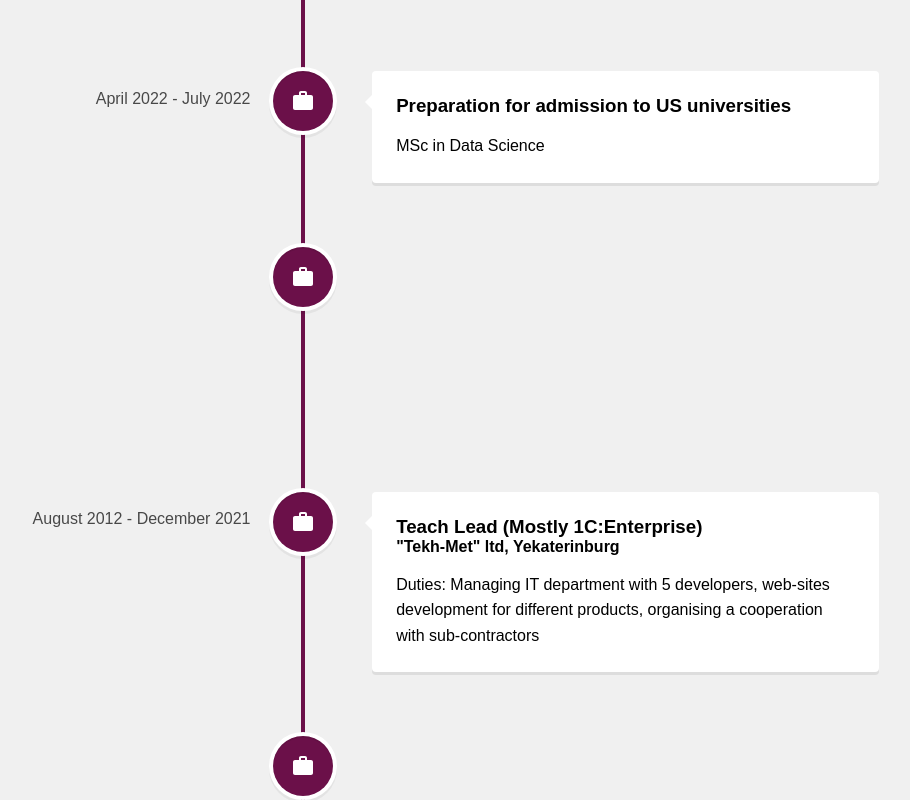
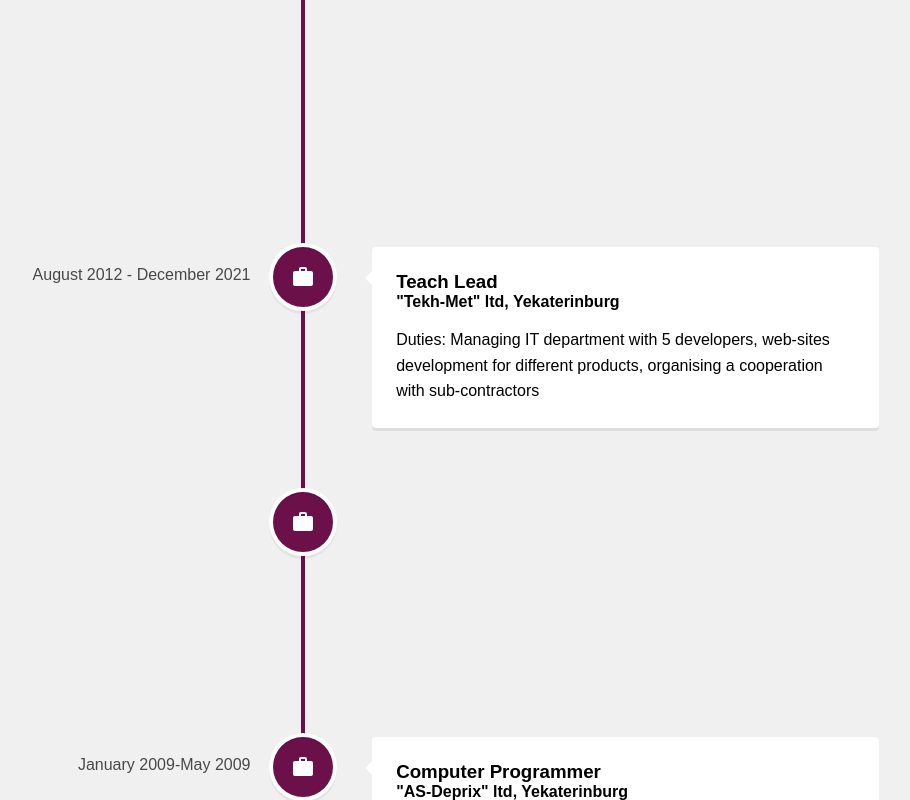
Before and after one commit to RA404/-react-portfolio, a React (Create React App) app: page /#/experience in a window 1280 px wide. Shown: the part 280-1080 px from the top of the page, without its empty margins (337-1247 px from the left). Built offline with nearby package versions, Linux system fonts and the light colour scheme.

Commit message:
change experience page and download file

```diff
--- a/src/pages/Experience.js
+++ b/src/pages/Experience.js
@@ -17,34 +17,18 @@ function Experience() {
 
         <VerticalTimelineElement
           className='vertical-timeline-element--work'
-          date='August 2022 - until now'
+          date='January 2022 - Present'
           iconStyle={{ background: '#6B1049', color: '#fff' }}
           icon={<WorkIcon />}
         >
-          <h3 className='vertical-timeline-element-title'>Web-Developer</h3>
-          <h4 className='vertical-timeline-element-subtitle'>Freelance</h4>
-          <p>Duties: Web-sites development, creating telegram bots, working with api and backend services</p>
-        </VerticalTimelineElement>
-
-        <VerticalTimelineElement
-          className='vertical-timeline-element--work'
-          date='April 2022 - July 2022'
-          iconStyle={{ background: '#6B1049', color: '#fff' }}
-          icon={<WorkIcon />}
-        >
-          <h3 className='vertical-timeline-element-title'>Preparation for admission to US universities</h3>
-          <p>MSc in Data Science</p>
-        </VerticalTimelineElement>
-
-        <VerticalTimelineElement
-          className='vertical-timeline-element--work'
-          date='January 2022 - March 2022'
-          iconStyle={{ background: '#6B1049', color: '#fff' }}
-          icon={<WorkIcon />}
-        >
-          <h3 className='vertical-timeline-element-title'>Teach Lead</h3>
-          <h4 className='vertical-timeline-element-subtitle'>"Talk-ed" ltd, Yekaterinburg</h4>
-          <p>Duties: MVP and IT architecture development, assembling the team of developers, code review, product technical refinement and technical support.</p>
+          <h3 className='vertical-timeline-element-title'>Full Stack Web Developer</h3>
+          <h4 className='vertical-timeline-element-subtitle'>OnPageConversion (Vaughan, Canada)</h4>
+          <p><b>Stack:</b> JavaScript, ReactJS, Python, Django, DRF, NodeJS, html/css</p>
+          <ul>
+            <li>Built the "Talk-ed" an MVP project for education technologies from scratch</li>
+            <li>Redesign of a web application for financial services, taking into account the modern technology stack, which increased the number of customer transactions by 15%</li>
+            <li>Successfully optimized the company's web application for greatest performance, which reduced the load on the server by 20%</li>
+          </ul>
         </VerticalTimelineElement>
 
         <VerticalTimelineElement
@@ -53,7 +37,7 @@ function Experience() {
           iconStyle={{ background: '#6B1049', color: '#fff' }}
           icon={<WorkIcon />}
         >
-          <h3 className='vertical-timeline-element-title'>Teach Lead (Mostly 1C:Enterprise)</h3>
+          <h3 className='vertical-timeline-element-title'>Teach Lead</h3>
           <h4 className='vertical-timeline-element-subtitle'>"Tekh-Met" ltd, Yekaterinburg</h4>
           <p>
             Duties: Managing IT department with 5 developers, web-sites development for different products, organising a cooperation with sub-contractors
@@ -66,7 +50,7 @@ function Experience() {
           iconStyle={{ background: '#6B1049', color: '#fff' }}
           icon={<WorkIcon />}
         >
-          <h3 className='vertical-timeline-element-title'>Computer Programmer (1C:Enterprise)</h3>
+          <h3 className='vertical-timeline-element-title'>Computer Programmer</h3>
           <h4 className='vertical-timeline-element-subtitle'>"Kloss Services Corporation" ltd, Yekaterinburg</h4>
           <p>
           Duties: New software development, updating of the existing software according to the customer's needs, technical tasks writing and completion.
@@ -79,7 +63,7 @@ function Experience() {
           iconStyle={{ background: '#6B1049', color: '#fff' }}
           icon={<WorkIcon />}
         >
-          <h3 className='vertical-timeline-element-title'>Computer Programmer (1C:Enterprise)</h3>
+          <h3 className='vertical-timeline-element-title'>Computer Programmer</h3>
           <h4 className='vertical-timeline-element-subtitle'>"AS-Deprix" ltd, Yekaterinburg</h4>
           <p>
           Duties: New software development, updating of the existing software according to the customer's needs, technical tasks writing and completion.
@@ -92,7 +76,7 @@ function Experience() {
           iconStyle={{ background: '#6B1049', color: '#fff' }}
           icon={<WorkIcon />}
         >
-          <h3 className='vertical-timeline-element-title'>Computer Programmer (1C:Enterprise)</h3>
+          <h3 className='vertical-timeline-element-title'>Computer Programmer</h3>
           <h4 className='vertical-timeline-element-subtitle'>"Ural Electronic Plant" ltd, Yekaterinburg</h4>
           <p>
           Duties: New software development, updating of the existing software according to the customer's needs, technical tasks writing and completion.
--- a/src/pages/Home.js
+++ b/src/pages/Home.js
@@ -5,7 +5,7 @@ import EmailIcon from '@material-ui/icons/Email';
 import TelegramIcon from '@material-ui/icons/Telegram';
 import '../styles/Home.css';
 import { metaAdder } from '../helpers/metaAdder';
-import RepinCV_pdf_file from '../assets/Repin_full-stack-developer.pdf';
+import RepinCV_pdf_file from '../assets/Repin_Andrey_CV.pdf';
 import DownArrow from '../assets/down-arrow.png';
 
 function Home() {
```
Also changed, not shown: 2 other files (tests, documents, lock files or other folders).
